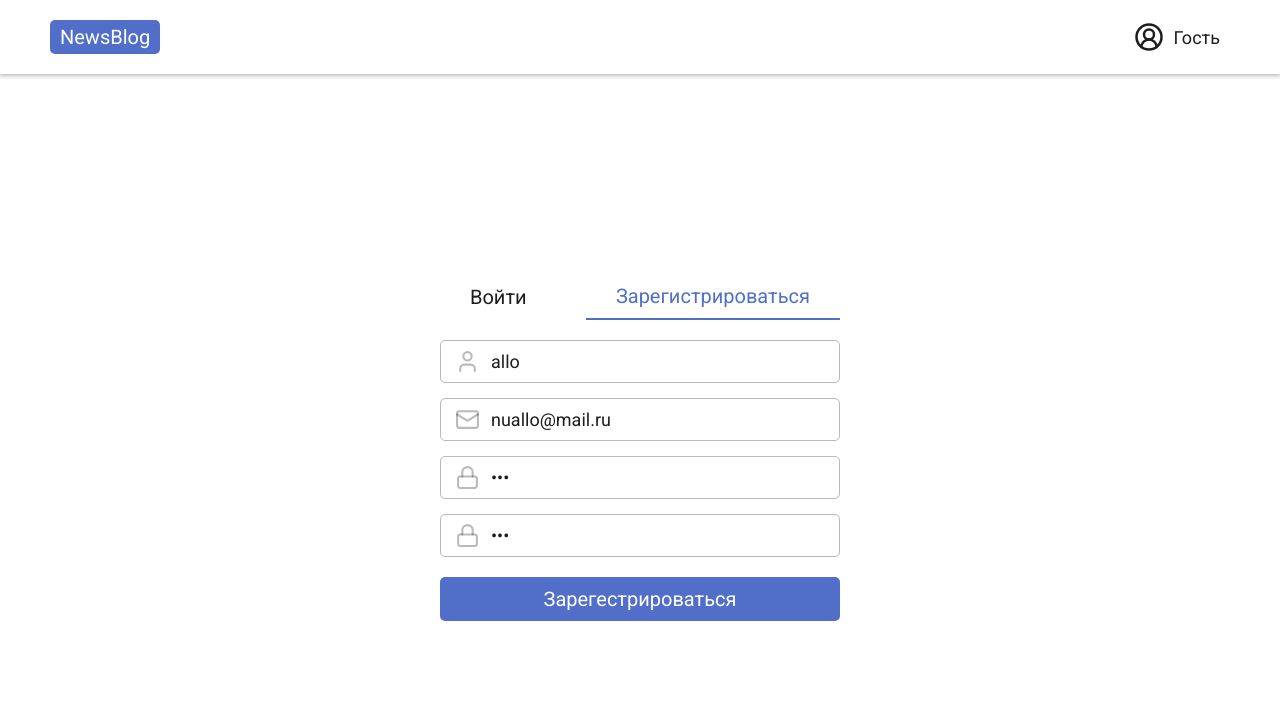
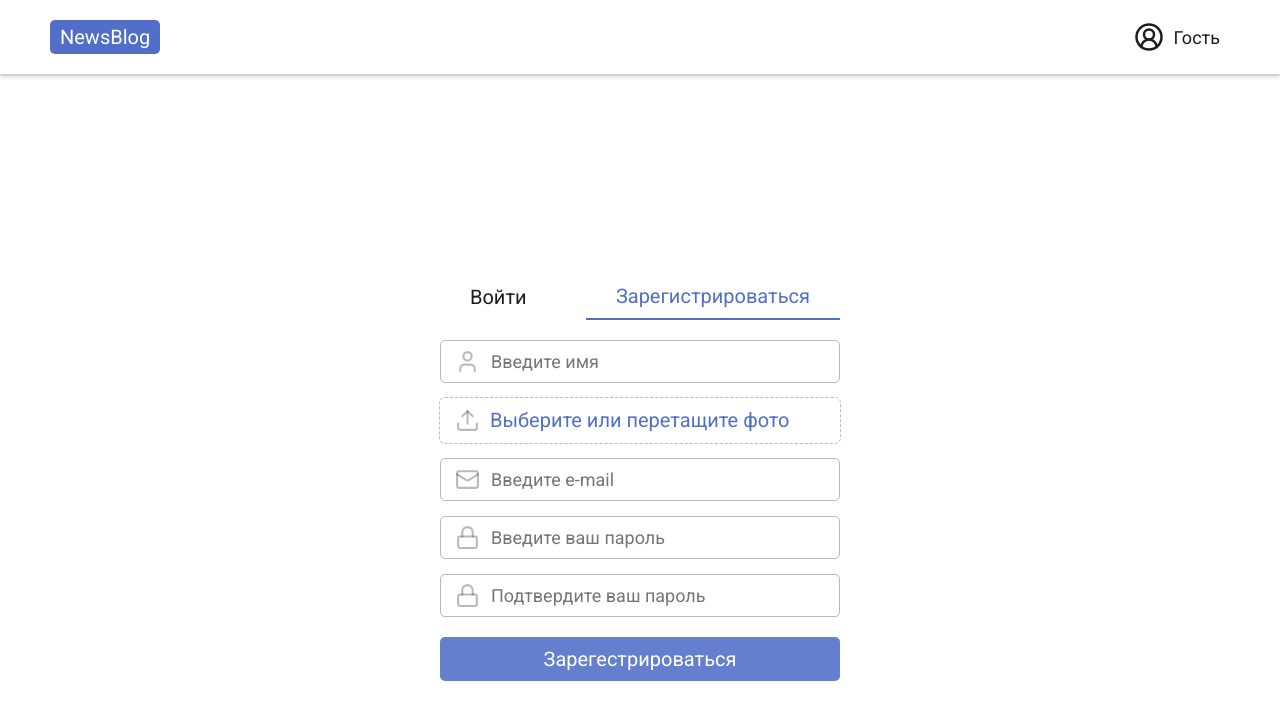
Before and after one commit to BroDi4/Newsblog, a React (Vite) app: page /login in a window 1280 px wide. Both pictures are taken after a click on the button "Зарегистрироваться". Shown: the top 720 px of the page. Built offline with nearby package versions, Linux system fonts and the light colour scheme.

Commit message:
feat: added avatar upload functional/fileInput component

```diff
--- /dev/null
+++ b/src/components/UI/FileInput/FileInput.jsx
@@ -0,0 +1,96 @@
+import React from 'react';
+import classNames from 'classnames/bind';
+
+import styles from './FileInput.module.scss';
+import { Upload } from 'lucide-react';
+
+const cn = classNames.bind(styles);
+
+const FileInput = React.forwardRef(
+	(
+		{
+			onBlur,
+			name,
+			onChange,
+			placeholder,
+			value,
+			className,
+			error,
+			formActions,
+			fileType = 'image',
+		},
+		ref
+	) => {
+		const [isDrag, setIsDrag] = React.useState(false);
+		const { setError, setValue, clearErrors } = formActions;
+
+		const dragHandler = e => {
+			e.preventDefault();
+			setIsDrag(true);
+		};
+
+		const dragLeaveHandler = e => {
+			e.preventDefault();
+			setIsDrag(false);
+		};
+
+		const dropFileHandler = e => {
+			e.preventDefault();
+
+			setIsDrag(false);
+			clearErrors(name);
+
+			if (Object.keys(e.dataTransfer.files).length > 1) {
+				setError(name, {
+					type: 'custom',
+					message: 'Выберите только один файл',
+				});
+				return;
+			}
+
+			const fileList = e.dataTransfer.files;
+			if (fileList[0].type.includes(fileType)) {
+				setValue(name, fileList);
+			} else {
+				setError(name, {
+					type: 'custom',
+					message: `Файл должен быть типа ${fileType}`,
+				});
+			}
+		};
+		//TOFIX: error remains after adding file by input
+		return (
+			<>
+				<div
+					className={cn(styles.root, className, { active: isDrag })}
+					onDragOver={dragHandler}
+					onDragLeave={dragLeaveHandler}
+					onDrop={dropFileHandler}
+				>
+					<label htmlFor={name} className={styles.label}>
+						<Upload className={styles.icon} />
+						<span>{placeholder}</span>
+						<input
+							id={name}
+							type='file'
+							accept={`${fileType}/*`}
+							onChange={onChange}
+							onBlur={onBlur}
+							name={name}
+							ref={ref}
+							className={styles.input}
+							hidden
+						/>
+					</label>
+				</div>
+
+				{Object.keys(value).length > 0 && (
+					<span className={styles.selectedFile}>{value[0].name}</span>
+				)}
+				{error && <span className={styles.error}>{error}</span>}
+			</>
+		);
+	}
+);
+
+export default FileInput;
--- /dev/null
+++ b/src/components/UI/FileInput/FileInput.module.scss
@@ -0,0 +1,39 @@
+@import '/src/styles/variables';
+
+.root {
+	outline: 1px dashed $black-alpha;
+	border-radius: 5px;
+	&.active {
+		outline: 2px dashed $blue;
+	}
+}
+
+.label {
+	display: flex;
+	width: 100%;
+	height: 100%;
+	padding: 10px 5px 10px 15px;
+	> span {
+		color: $blue;
+		margin-left: 10px;
+	}
+}
+
+.icon {
+	width: 25px;
+	color: $black-alpha;
+}
+
+.selectedFile {
+	color: $blue;
+	font-size: 14px;
+	display: flex;
+	align-items: center;
+	justify-content: center;
+	margin-top: 5px;
+}
+
+.error {
+	font-size: 15px;
+	color: $red;
+}
--- a/src/components/forms/RegisterForm/RegisterForm.jsx
+++ b/src/components/forms/RegisterForm/RegisterForm.jsx
@@ -8,30 +8,31 @@ import styles from './RegisterForm.module.scss';
 import TextInput from '../../UI/TextInput/TextInput';
 import Button from '../../UI/Button/Button';
 import ErrorMessageBlock from '../../UI/ErrorMessageBlock/ErrorMessageBlock';
+import FileInput from '../../UI/FileInput/FileInput';
 
 const Register = () => {
 	const { signUpError, status } = useSelector(state => state.auth);
 	const dispatch = useDispatch();
-
 	const {
 		handleSubmit,
 		register,
-		getValues,
+		watch,
 		setError,
+		setValue,
+		clearErrors,
 		formState: { isValid, errors },
 	} = useForm({
 		defaultValues: {
-			avatarUrl: '',
-			email: 'nuallo@mail.ru',
-			name: 'allo',
-			password: '123',
-			confirmPassword: '123',
+			avatar: {},
+			email: '',
+			name: '',
+			password: '',
+			confirmPassword: '',
 		},
 		mode: 'onTouched',
 	});
 
 	const handleSignUpError = React.useCallback(err => {
-		console.log(err);
 		if (Array.isArray(err)) {
 			err.map(value =>
 				setError(value.path, { type: 'custom', message: value.msg })
@@ -48,6 +49,10 @@ const Register = () => {
 		formData.append('email', data.email);
 		formData.append('name', data.name);
 		formData.append('password', data.password);
+
+		if (Object.keys(data.avatar).length > 0) {
+			formData.append('avatar', data.avatar[0]);
+		}
 		dispatch(signUpAction(formData));
 	};
 
@@ -59,6 +64,14 @@ const Register = () => {
 					logo={'user'}
 					placeholder={'Введите имя'}
 					error={errors.name?.message}
+				/>
+
+				<FileInput
+					{...register('avatar')}
+					placeholder={'Выберите или перетащите фото'}
+					value={watch('avatar')}
+					error={errors.avatar?.message}
+					formActions={{ setError, setValue, clearErrors }}
 				/>
 
 				<TextInput
@@ -82,7 +95,7 @@ const Register = () => {
 					{...register('confirmPassword', {
 						required: 'Подтвердите пароль',
 						validate: value =>
-							value === getValues('password') || 'Пароли не совпадают',
+							value === watch('password') || 'Пароли не совпадают',
 					})}
 					logo={'password'}
 					placeholder={'Подтвердите ваш пароль'}
--- a/src/redux/api/authApi.js
+++ b/src/redux/api/authApi.js
@@ -25,7 +25,7 @@ export const signUpAction = createAsyncThunk(
 		try {
 			const { data } = await API.post('/user/register', formData, {
 				headers: {
-					'Content-Type': 'application/json',
+					'Content-Type': 'multipart/form-data',
 				},
 			});
 			localStorage.setItem('token', data.token);
```
